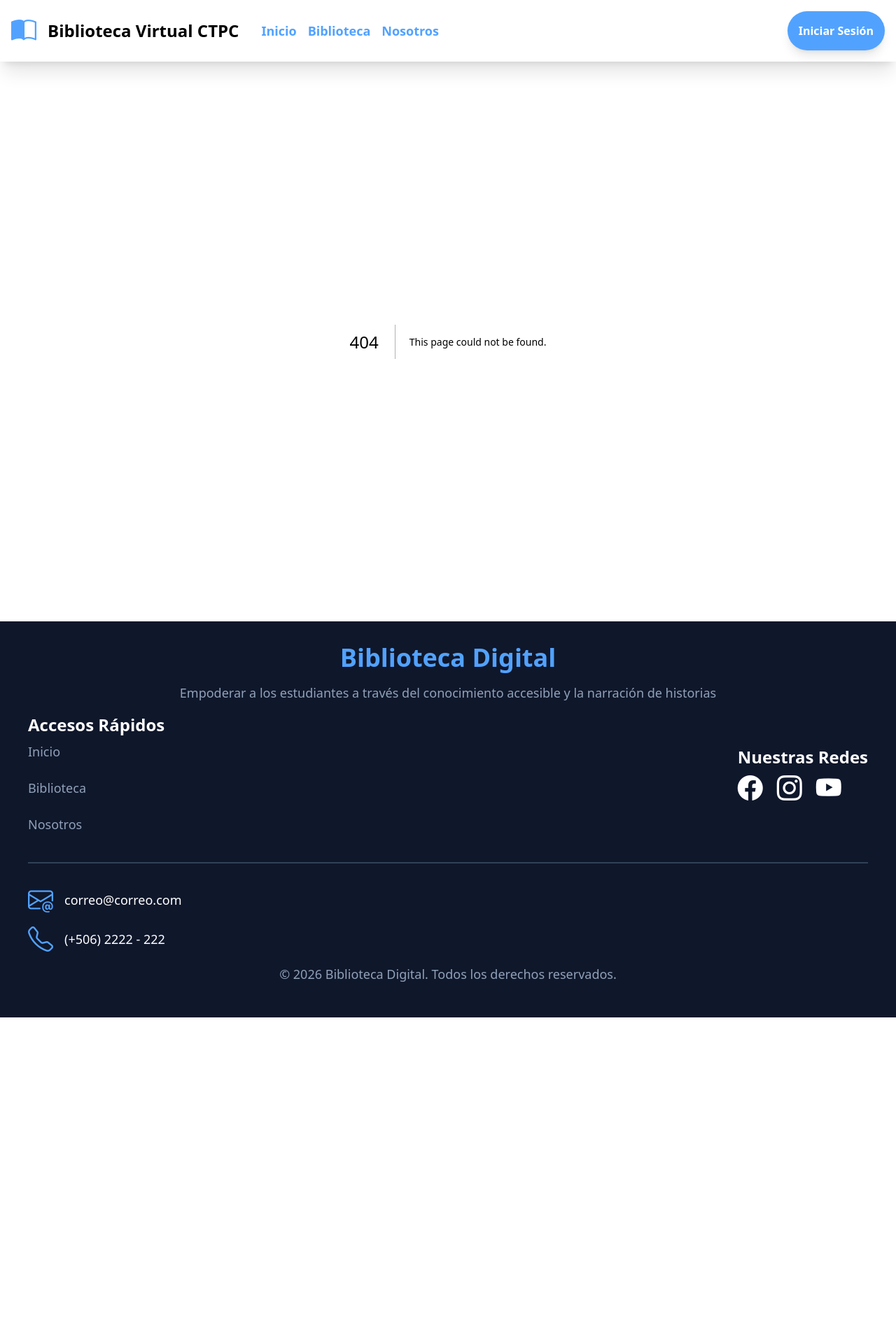
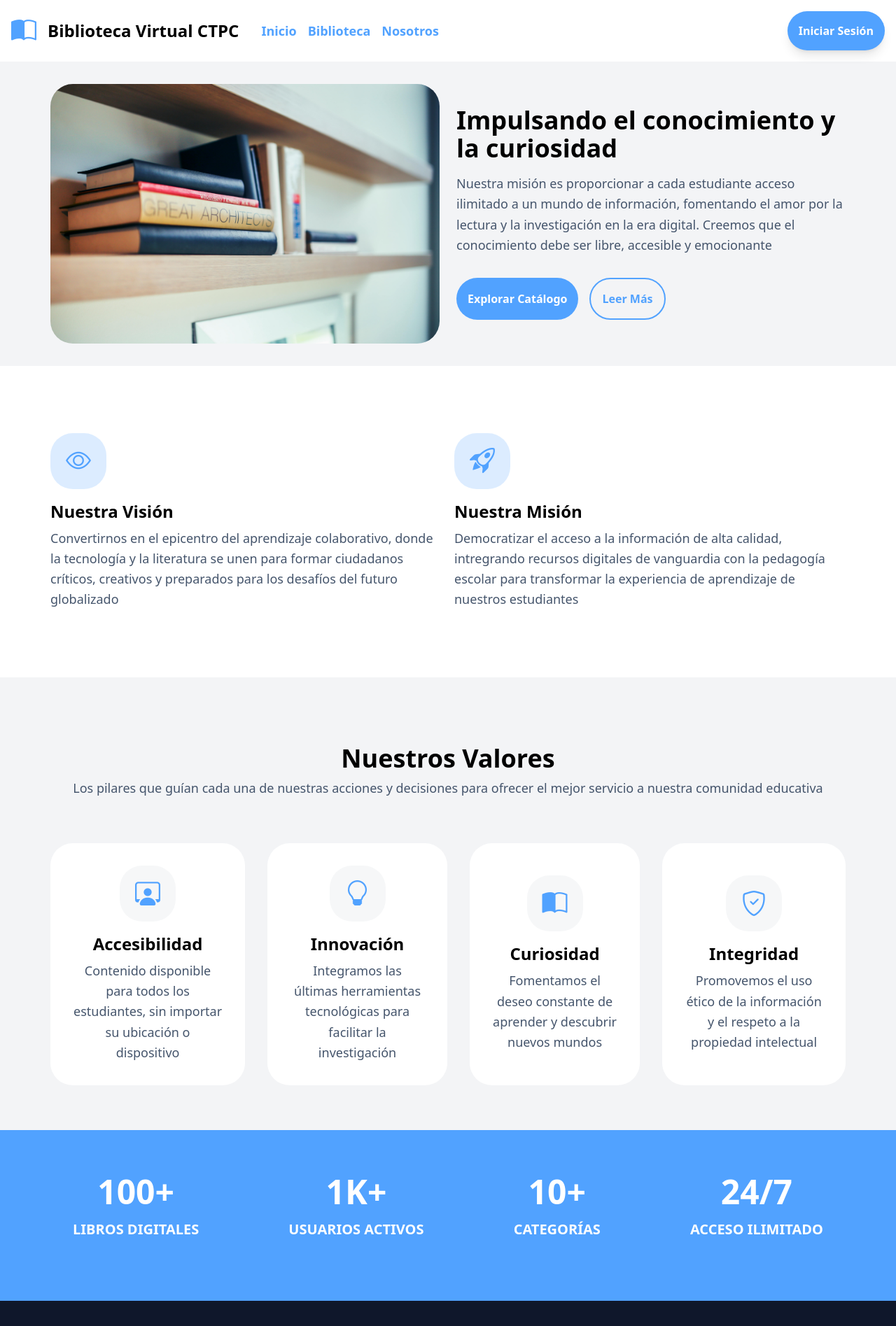
Before and after one commit to DilanMS28/biblioteca_digital, a Next.js app: page /about in a window 1280 px wide. Before the commit this address had no page. Shown: the top 1895 px of the page at 70% size. Before the commit the page ends 1454 px from the top, so only its background shows below. Built offline with nearby package versions, Linux system fonts and the light colour scheme.

Commit message:
Page: Agrega la pagina de about us de la pagina web

```diff
--- /dev/null
+++ b/src/app/(public)/about/page.tsx
@@ -0,0 +1,94 @@
+import Footer from "@/components/layout/Footer"
+import AboutCard from "@/components/ui/AboutCard"
+import Image from "next/image"
+
+export default function page() {
+    return (
+        <main>
+            <section className="bg-gray-100">
+                <div className="max-w-[1200px] mx-auto">
+                    <div className="flex flex-col lg:flex-row p-8 gap-6">
+                        <div className="w-full rounded-4xl overflow-hidden lg:w-1/2">
+                            <Image src="/imagen-nosotros.jpg" alt="Imagen acerca de nosotros" width={900} height={600} />
+                        </div>
+                        <div className="lg:w-1/2 lg:mt-8">
+                            <div>
+                                <h1 className="text-4xl font-bold mb-4">Impulsando el conocimiento y la curiosidad</h1>
+                                <p className="text-slate-600 text-lg leading-relaxed">Nuestra misión es proporcionar a cada estudiante acceso ilimitado a un mundo de información, fomentando el amor por la lectura y la investigación en la era digital. Creemos que el conocimiento debe ser libre, accesible y emocionante</p>
+                            </div>
+                            <div className="flex gap-4 mt-8">
+                                <button className="text-white font-bold bg-blue-400 hover:bg-blue-500 p-4 rounded-4xl cursor-pointer">Explorar Catálogo</button>
+                                <button className=" text-blue-400 font-bold border-2 border-blue-400 p-4 rounded-4xl cursor-pointer">Leer Más</button>
+                            </div>
+                        </div>
+                    </div>
+                </div>
+            </section>
+
+            <section className="my-4 lg:my-16">
+                <div className="max-w-[1200px] mx-auto">
+                    <div className="flex flex-col lg:flex-row gap-6 p-8">
+                        <div>
+                            <div className="inline-flex items-center justify-center rounded-4xl bg-blue-400/20 w-20 h-20 mb-2">
+                                <i className="bi bi-eye text-blue-400 text-4xl"></i>
+                            </div>
+                            <h2 className="text-2xl font-bold my-2">Nuestra Visión</h2>
+                            <p className="text-slate-600 leading-relaxed text-lg">Convertirnos en el epicentro del aprendizaje colaborativo, donde la tecnología y la literatura se unen para formar ciudadanos críticos, creativos y preparados para los desafíos del futuro globalizado</p>
+                        </div>
+                        <div>
+                            <div className="inline-flex items-center justify-center rounded-4xl bg-blue-400/20 w-20 h-20 mb-2">
+                                <i className="bi bi-rocket-takeoff text-blue-400 text-4xl"></i>
+                            </div>
+                            <h2 className="text-2xl font-bold my-2">Nuestra Misión</h2>
+                            <p className="text-slate-600 leading-relaxed text-lg">Democratizar el acceso a la información de alta calidad, intregrando recursos digitales de vanguardia con la pedagogía escolar para transformar la experiencia de aprendizaje de nuestros estudiantes</p>
+                        </div>
+                    </div>
+                </div>
+            </section>
+
+            <section className="bg-gray-100">
+                <div className="max-w-[1200px] mx-auto">
+                    <div className="py-16">
+                        <div className="p-8 mb-8">
+                            <h2 className="text-4xl font-bold text-center mb-2">Nuestros Valores</h2>
+                            <p className="text-lg text-slate-600 text-center leading-relaxed">
+                                Los pilares que guían cada una de nuestras acciones y decisiones para ofrecer el mejor servicio a nuestra comunidad educativa
+                            </p>
+                        </div>
+
+                        <div className="flex flex-col px-8 lg:flex-row gap-8">
+                            <AboutCard icon="bi-person-workspace" title="Accesibilidad" text="Contenido disponible para todos los estudiantes, sin importar su ubicación o dispositivo" />
+                            <AboutCard icon="bi-lightbulb" title="Innovación" text="Integramos las últimas herramientas tecnológicas para facilitar la investigación" />
+                            <AboutCard icon="bi-book-half" title="Curiosidad" text="Fomentamos el deseo constante de aprender y descubrir nuevos mundos" />
+                            <AboutCard icon="bi-shield-check" title="Integridad" text="Promovemos el uso ético de la información y el respeto a la propiedad intelectual" />
+                        </div>
+                    </div>
+                </div>
+            </section>
+
+            <section className="bg-blue-400">
+                <div className="max-w-[1200px] mx-auto">
+                    <div className="flex flex-col space-y-6 lg:flex-row justify-between items-center p-16">
+                        <div className="flex flex-col justify-center items-center">
+                            <p className="font-bold text-5xl text-white mb-4"><span>100+</span></p>
+                            <p className="uppercase text-white text-xl font-semibold">Libros Digitales</p>
+                        </div>
+                        <div className="flex flex-col justify-center items-center">
+                            <p className="font-bold text-5xl text-white mb-4"><span>1K+</span></p>
+                            <p className="uppercase text-white text-xl font-semibold">Usuarios Activos</p>
+                        </div>
+                        <div className="flex flex-col justify-center items-center">
+                            <p className="font-bold text-5xl text-white mb-4"><span>10+</span></p>
+                            <p className="uppercase text-white text-xl font-semibold">Categorías</p>
+                        </div>
+                        <div className="flex flex-col justify-center items-center mb-6">
+                            <p className="font-bold text-5xl text-white mb-4"><span>24/7</span></p>
+                            <p className="uppercase text-white text-xl font-semibold">Acceso Ilimitado</p>
+                        </div>
+
+                    </div>
+                </div>
+            </section>
+        </main>
+    )
+}
```
Also changed, not shown: public/imagen-nosotros.jpg (added).
